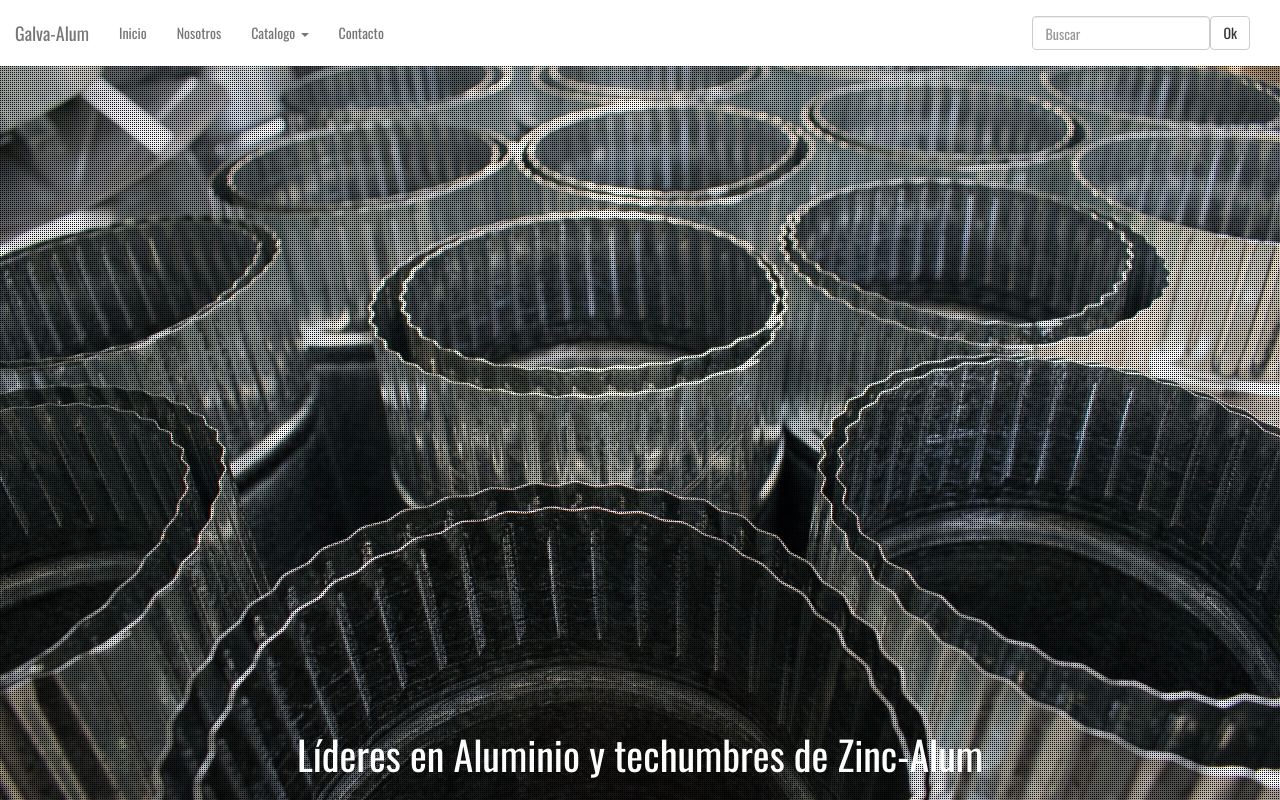
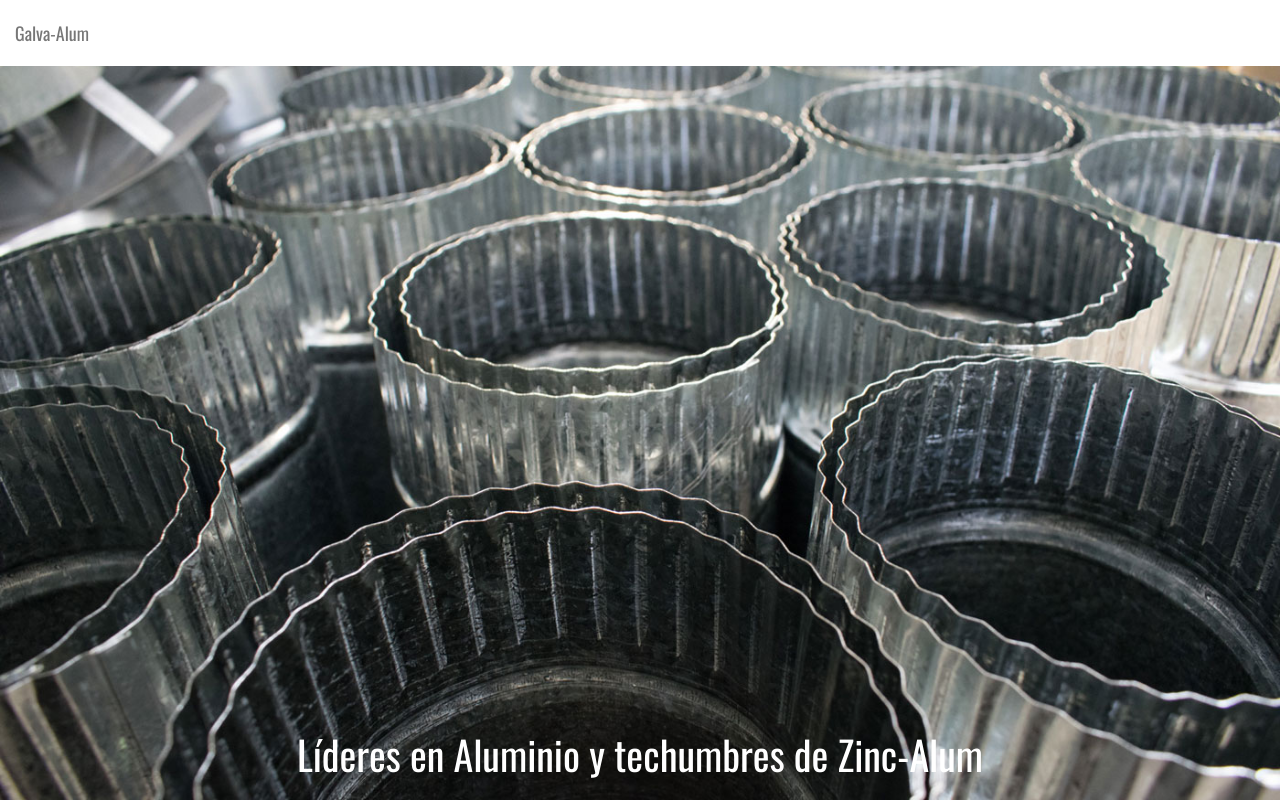
Before and after one commit to indicestudio/ng-galvalum, an Angular app: page / in a window 1280 px wide. Built offline with nearby package versions, Linux system fonts and the light colour scheme; what @agm/core would draw is missing.

Commit message:
animaciones inicio navbar

```diff
--- a/src/app/layout/main-nav/main-nav.component.css
+++ b/src/app/layout/main-nav/main-nav.component.css
@@ -5,4 +5,53 @@
   background-color: white;
   border: none;
   padding: 1vh 0;
+  opacity: 0;
+  animation-name: fadeIn;
+  animation-delay: 1s;
+  animation-duration: 1.2s;
+  animation-fill-mode: forwards;
+  animation-iteration-count: 1;
+  animation-timing-function: ease-in-out;
 }
+
+@keyframes fadeIn {
+  0% {
+    opacity: 0;
+  }
+  100% {
+    opacity: 1;
+  }
+}
+
+.inner-item {
+  opacity: 0;
+  transform: translateY(100%);
+  animation: slideIn 0.4s forwards ease-in 2s;
+}
+
+.inner-item:nth-child(2) {
+  animation: slideIn 0.4s forwards ease-in 2.1s;
+}
+
+.inner-item:nth-child(3) {
+  animation: slideIn 0.4s forwards ease-in 2.2s;
+}
+
+.inner-item:nth-child(4) {
+  animation: slideIn 0.4s forwards ease-in 2.3s;
+}
+
+.inner-item:nth-child(5) {
+  animation: slideIn 0.4s forwards ease-in 2.4s;
+}
+
+@keyframes slideIn {
+  0% {
+    opacity: 0;
+    transform: translateY(-100%);
+  }
+  100% {
+    opacity: 1;
+    transform: translateY(0);
+  }
+}
--- a/src/app/layout/main-nav/main-nav.component.html
+++ b/src/app/layout/main-nav/main-nav.component.html
@@ -15,11 +15,11 @@
     <div class="collapse navbar-collapse" id="bs-example-navbar-collapse-1">
       <ul class="nav navbar-nav">
 
-        <li><a (click)="linkCliked($event)">Inicio</a></li>
+        <li class="inner-item"><a (click)="linkCliked($event)">Inicio</a></li>
 
-        <li><a (click)="linkCliked($event)">Nosotros</a></li>
+        <li class="inner-item"><a (click)="linkCliked($event)">Nosotros</a></li>
 
-        <li class="btn-group" dropdown>
+        <li class="btn-group inner-item" dropdown>
           <a href="#" dropdownToggle>Catalogo <span class="caret"></span></a>
           <ul *dropdownMenu class="dropdown-menu" role="menu">
             <li role="menuitem" *ngFor="let category of categories">
@@ -28,12 +28,12 @@
           </ul>
         </li>
 
-        <li><a (click)="linkCliked($event)">Contacto</a></li>
+        <li class="inner-item"><a (click)="linkCliked($event)">Contacto</a></li>
       </ul>
 
 
 
-      <ul class="nav navbar-nav navbar-right">
+      <ul class="nav navbar-nav navbar-right inner-item">
 
         <form class="navbar-form navbar-left">
           <div class="form-group">
--- a/src/app/layout/slideshow/slideshow.component.css
+++ b/src/app/layout/slideshow/slideshow.component.css
@@ -12,11 +12,11 @@ ul, ol {
     z-index: -1;
 }
 
-.cb-slideshow:after {
+/* .cb-slideshow:after {
     content: '';
     background: transparent url(/assets/slideshow/pattern.png) repeat top left;
     z-index: 1;
-}
+} */
 
 .cb-slideshow li span {
     width: 100%;
--- a/src/app/layout/us/us.component.css
+++ b/src/app/layout/us/us.component.css
@@ -8,10 +8,12 @@
     background: linear-gradient(to bottom,  #cedce7 0%,#9b9b9b 100%);
     filter: progid:DXImageTransform.Microsoft.gradient( startColorstr='#cedce7', endColorstr='#9b9b9b',GradientType=0 );
 }
+
 .content>svg {
     position: absolute;
     left: 0;
     bottom: 0;
+
 }
 
 .title {
@@ -26,6 +28,7 @@
                     0 0 50px lightgray;
     text-transform: uppercase;
     transform: translateX(-50%);
+
 }
 
 .title.back h1 {
```
